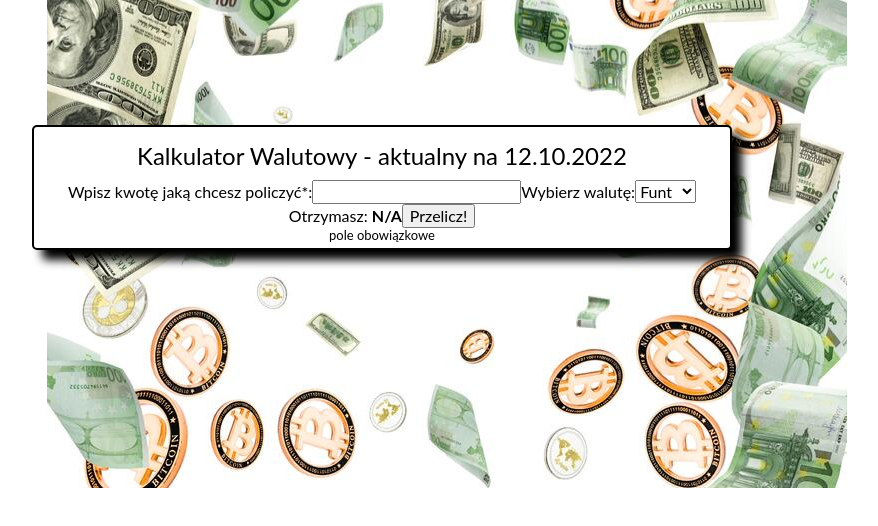
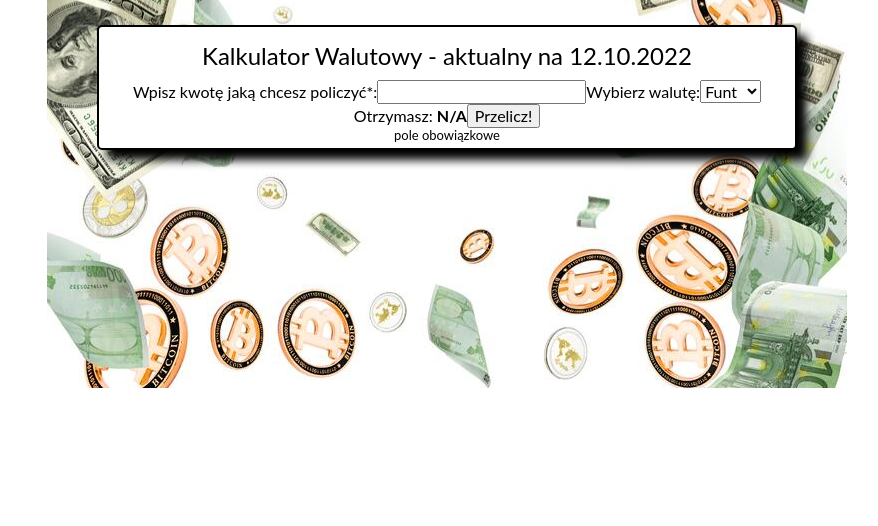
Before and after one commit to adrianSACHA/currency-converter-react, a React (Create React App) app: page / in a window 1280 px wide. Shown: the top 526 px of the page, without its empty margins (193-1071 px from the left). Built offline with nearby package versions, Linux system fonts and the light colour scheme.

Commit message:
trying to center content

```diff
--- a/src/index.css
+++ b/src/index.css
@@ -10,8 +10,9 @@ html {
 
 body {
   font-family: "Lato", sans-serif;
-  margin: 100px 200px;
+  justify-items: center;
   text-align: center;
+
   padding: 10px;
   background-image: url("./image.jpg");
   background-repeat: no-repeat;
```
